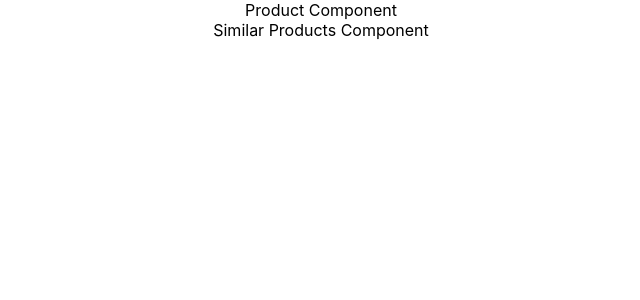
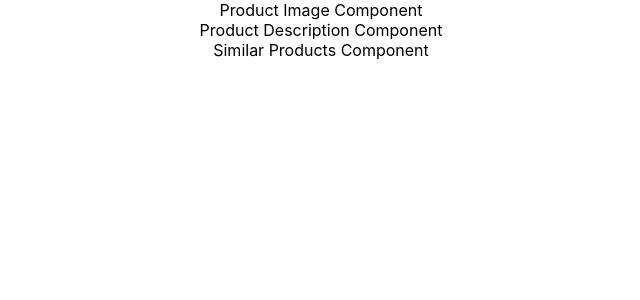
Before and after one commit to bajracharya-kshitij/inventory, a React (Create React App) app: page / in a window 1280 px wide. Shown: the top 300 px of the page, without its empty margins (319-959 px from the left). Built offline with nearby package versions, Linux system fonts and the light colour scheme.

Commit message:
Add product sub-components

```diff
--- a/src/components/Product.js
+++ b/src/components/Product.js
@@ -1,9 +1,13 @@
 import React from 'react';
+import ProductImage from './ProductImage';
+import ProductDescription from './ProductDescription';
 
 const Product = () => {
 	return (
-		<div>Product Component</div>
-	)
+		<div>
+			<ProductImage />
+			<ProductDescription />
+		</div>
+	);
 };
-
 export default Product;
--- /dev/null
+++ b/src/components/ProductDescription.js
@@ -0,0 +1,9 @@
+import React from 'react';
+
+const ProductDescription = () => {
+	return (
+		<div>Product Description Component</div>
+	);
+};
+
+export default ProductDescription;
--- /dev/null
+++ b/src/components/ProductImage.js
@@ -0,0 +1,9 @@
+import React from 'react';
+
+const ProductImage = () => {
+	return (
+		<div>Product Image Component</div>
+	);
+};
+
+export default ProductImage;
--- a/src/components/SimilarProducts.js
+++ b/src/components/SimilarProducts.js
@@ -3,7 +3,7 @@ import React from 'react';
 const SimilarProducts = () => {
 	return (
 		<div>Similar Products Component</div>
-	)
+	);
 };
 
 export default SimilarProducts;
```
